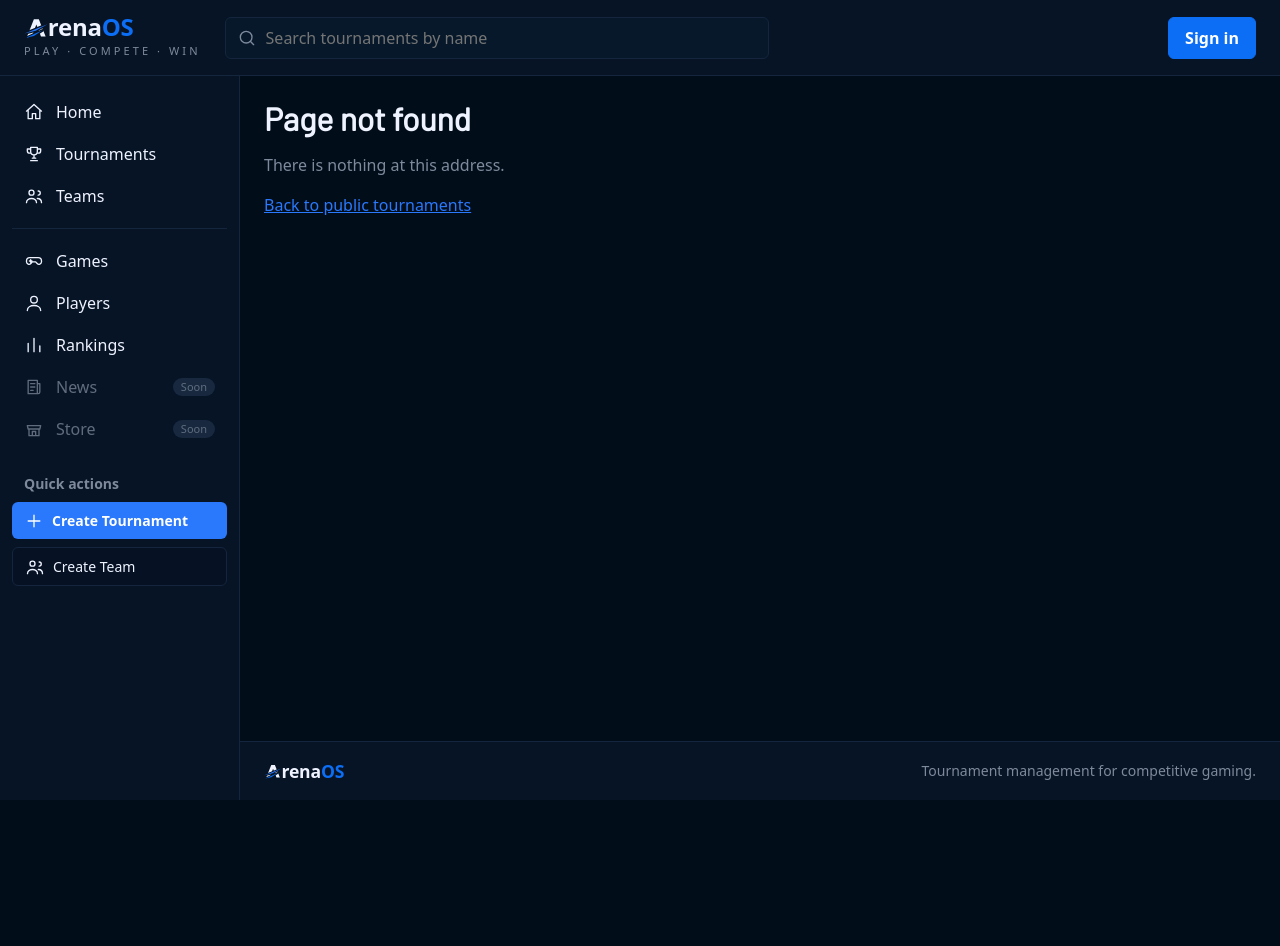
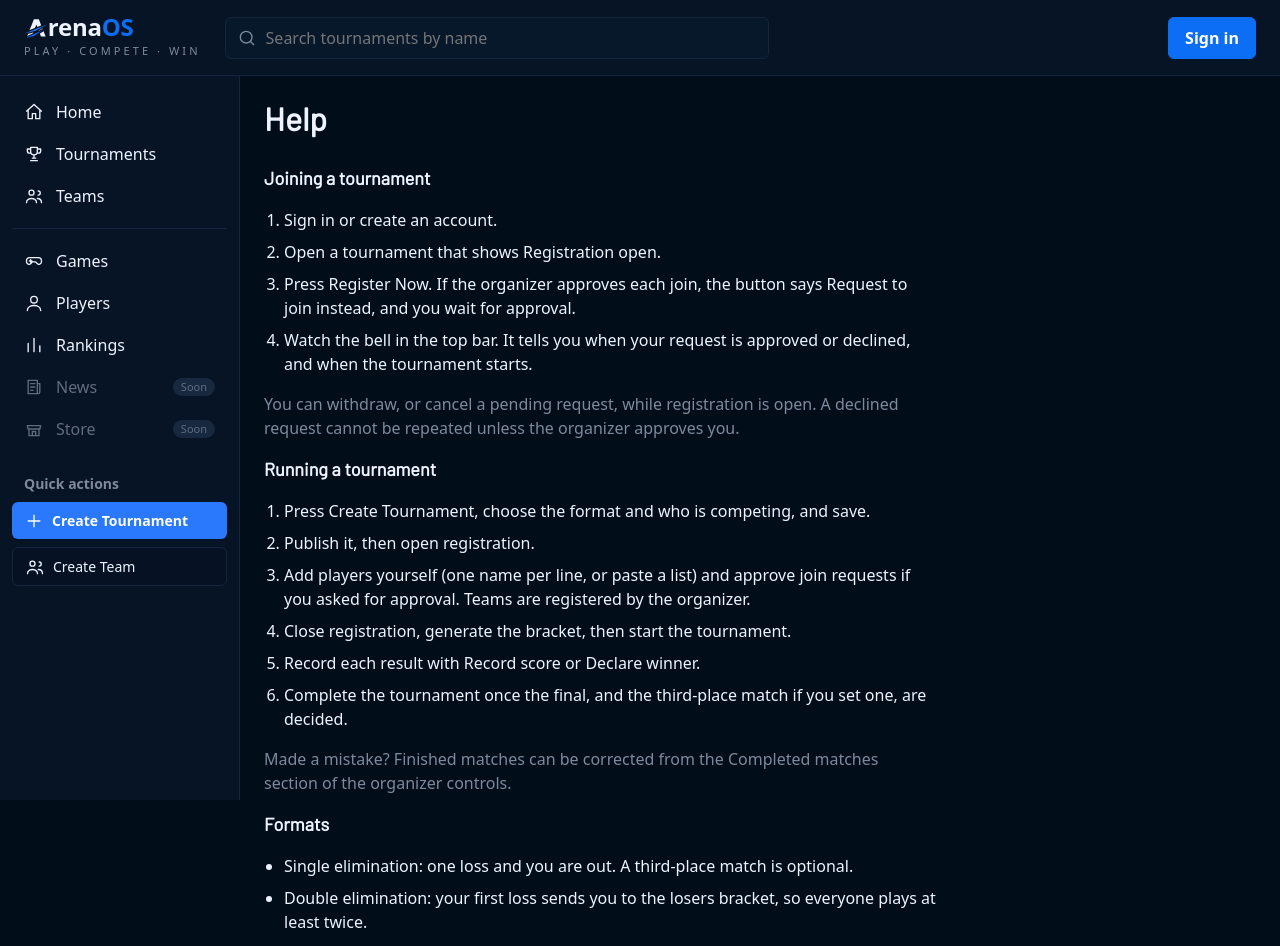
Before and after one commit to Fresco-Haze/ArenaOS, a React (Vite) app in the folder web/: page /help in a window 1280 px wide. Shown: the top 946 px of the page. Before the commit the page ends 800 px from the top, so only its background shows below. Built offline with nearby package versions, Linux system fonts and the light colour scheme.

Commit message:
v0.12: settings (full name, password) and help page

```diff
--- a/web/src/App.tsx
+++ b/web/src/App.tsx
@@ -6,6 +6,8 @@ import RankingsPage from './pages/RankingsPage'
 import GamesPage from './pages/GamesPage'
 import PlayersPage from './pages/PlayersPage'
 import PlayerPage from './pages/PlayerPage'
+import SettingsPage from './pages/SettingsPage'
+import HelpPage from './pages/HelpPage'
 import ProfilePage from './pages/ProfilePage'
 import LoginPage from './pages/LoginPage'
 import TournamentPage from './pages/TournamentPage'
@@ -60,6 +62,15 @@ export default function App() {
           <Route path="/games" element={<GamesPage />} />
           <Route path="/players" element={<PlayersPage />} />
           <Route path="/players/:name" element={<PlayerPage />} />
+          <Route path="/help" element={<HelpPage />} />
+          <Route
+            path="/settings"
+            element={
+              <ProtectedRoute>
+                <SettingsPage />
+              </ProtectedRoute>
+            }
+          />
           <Route
             path="/profile"
             element={
--- a/web/src/auth/AuthProvider.tsx
+++ b/web/src/auth/AuthProvider.tsx
@@ -50,6 +50,14 @@ export function AuthProvider({ children }: { children: ReactNode }) {
     setExpired(false)
   }
 
+  function updateFullName(name: SessionUser['fullName']) {
+    if (!user) return
+    const next = { ...user, fullName: name }
+    const store = localStorage.getItem(USER_KEY) !== null ? localStorage : sessionStorage
+    store.setItem(USER_KEY, JSON.stringify(next))
+    setUser(next)
+  }
+
   async function logout() {
     try {
       await apiVoid('/logout', { method: 'POST' })
@@ -64,7 +72,7 @@ export function AuthProvider({ children }: { children: ReactNode }) {
 
   return (
     <AuthContext.Provider
-      value={{ user, expired, dismissExpired: () => setExpired(false), login, logout }}
+      value={{ user, expired, dismissExpired: () => setExpired(false), login, logout, updateFullName }}
     >
       {children}
     </AuthContext.Provider>
--- a/web/src/auth/context.ts
+++ b/web/src/auth/context.ts
@@ -9,6 +9,7 @@ export type AuthValue = {
   dismissExpired: () => void
   login: (username: string, password: string, remember?: boolean) => Promise<void>
   logout: () => Promise<void>
+  updateFullName: (name: SessionUser['fullName']) => void
 }
 
 export const AuthContext = createContext<AuthValue | null>(null)
--- a/web/src/index.css
+++ b/web/src/index.css
@@ -1339,3 +1339,7 @@ main > .form { max-width: 32rem; }
 
 .player-search { margin: var(--space-3) 0; }
 .player-search input { width: 100%; max-width: 24rem; }
+
+.help-section { margin: var(--space-4) 0; max-width: 42rem; }
+.help-section h2 { margin: 0 0 var(--space-2); }
+.help-section ol, .help-section ul { padding-left: 1.25rem; display: flex; flex-direction: column; gap: var(--space-2); }
--- /dev/null
+++ b/web/src/lib/accountActions.ts
@@ -0,0 +1,15 @@
+import { apiVoid } from '../api'
+
+export function changePassword(currentPassword: string, newPassword: string) {
+  return apiVoid('/me/password', {
+    method: 'POST',
+    body: JSON.stringify({ currentPassword, newPassword }),
+  })
+}
+
+export function saveFullName(fullName: string | null) {
+  return apiVoid('/me/profile', {
+    method: 'PUT',
+    body: JSON.stringify({ fullName }),
+  })
+}
--- /dev/null
+++ b/web/src/pages/HelpPage.tsx
@@ -0,0 +1,67 @@
+import { Link } from 'react-router'
+import PageHeader from '../components/PageHeader'
+
+export default function HelpPage() {
+  return (
+    <>
+      <PageHeader title="Help" />
+
+      <section className="help-section">
+        <h2>Joining a tournament</h2>
+        <ol>
+          <li>Sign in or create an account.</li>
+          <li>Open a tournament that shows Registration open.</li>
+          <li>
+            Press Register Now. If the organizer approves each join, the button says Request to join
+            instead, and you wait for approval.
+          </li>
+          <li>
+            Watch the bell in the top bar. It tells you when your request is approved or declined, and
+            when the tournament starts.
+          </li>
+        </ol>
+        <p className="muted">
+          You can withdraw, or cancel a pending request, while registration is open. A declined request
+          cannot be repeated unless the organizer approves you.
+        </p>
+      </section>
+
+      <section className="help-section">
+        <h2>Running a tournament</h2>
+        <ol>
+          <li>Press Create Tournament, choose the format and who is competing, and save.</li>
+          <li>Publish it, then open registration.</li>
+          <li>
+            Add players yourself (one name per line, or paste a list) and approve join requests if you
+            asked for approval. Teams are registered by the organizer.
+          </li>
+          <li>Close registration, generate the bracket, then start the tournament.</li>
+          <li>Record each result with Record score or Declare winner.</li>
+          <li>Complete the tournament once the final, and the third-place match if you set one, are decided.</li>
+        </ol>
+        <p className="muted">
+          Made a mistake? Finished matches can be corrected from the Completed matches section of the
+          organizer controls.
+        </p>
+      </section>
+
+      <section className="help-section">
+        <h2>Formats</h2>
+        <ul>
+          <li>Single elimination: one loss and you are out. A third-place match is optional.</li>
+          <li>Double elimination: your first loss sends you to the losers bracket, so everyone plays at least twice.</li>
+          <li>Round robin: everyone plays everyone once. A win is 3 points and a draw is 1.</li>
+        </ul>
+      </section>
+
+      <section className="help-section">
+        <h2>Rankings and players</h2>
+        <p>
+          The <Link to="/rankings">Rankings</Link> and <Link to="/players">Players</Link> pages rank
+          players by titles won, then match wins. Only public tournaments count. Player names are matched
+          exactly, so Alice and alice are different players.
+        </p>
+      </section>
+    </>
+  )
+}
--- a/web/src/pages/ProfilePage.tsx
+++ b/web/src/pages/ProfilePage.tsx
@@ -9,6 +9,8 @@ const PATHS = {
   list: 'M5 4h14v16H5zM9 9h6M9 13h6M9 17h3',
   teams: 'M9 11a3 3 0 1 0 0-6 3 3 0 0 0 0 6zM3 20c0-3 3-5 6-5s6 2 6 5M17 11a2.5 2.5 0 1 0 0-6M16 15c3 0 5 2 5 5',
   logout: 'M10 4H5v16h5M15 8l4 4-4 4M19 12H9',
+  settings: 'M4 7h9M17 7h3M4 17h3M11 17h9M15 4v6M9 14v6',
+  help: 'M12 21a9 9 0 1 0 0-18 9 9 0 0 0 0 18zM9.5 9.5a2.5 2.5 0 1 1 3.5 2.3c-.6.3-1 .9-1 1.5M12 17h.01',
 } as const
 
 function Icon({ name }: { name: keyof typeof PATHS }) {
@@ -91,6 +93,20 @@ export default function ProfilePage() {
           </Link>
         </li>
         <li>
+          <Link to="/settings" className="menu-row">
+            <Icon name="settings" />
+            <span>Settings</span>
+            <span className="menu-chevron" aria-hidden="true">&rsaquo;</span>
+          </Link>
+        </li>
+        <li>
+          <Link to="/help" className="menu-row">
+            <Icon name="help" />
+            <span>Help</span>
+            <span className="menu-chevron" aria-hidden="true">&rsaquo;</span>
+          </Link>
+        </li>
+        <li>
           <button type="button" className="menu-row" onClick={() => void onLogout()}>
             <Icon name="logout" />
             <span>Log Out</span>
--- /dev/null
+++ b/web/src/pages/SettingsPage.tsx
@@ -0,0 +1,113 @@
+import { useState } from 'react'
+import type { FormEvent } from 'react'
+import { ApiError } from '../api'
+import { useAuth } from '../auth/context'
+import type { SessionUser } from '../auth/context'
+import { changePassword, saveFullName } from '../lib/accountActions'
+import PageHeader from '../components/PageHeader'
+
+function NameForm() {
+  const { user, updateFullName } = useAuth()
+  const [name, setName] = useState(user?.fullName ?? '')
+  const [busy, setBusy] = useState(false)
+  const [error, setError] = useState<string | null>(null)
+  const [saved, setSaved] = useState(false)
+
+  async function onSubmit(e: FormEvent) {
+    e.preventDefault()
+    setError(null)
+    setSaved(false)
+    setBusy(true)
+    const trimmed = name.trim()
+    try {
+      await saveFullName(trimmed === '' ? null : trimmed)
+      updateFullName((trimmed === '' ? null : trimmed) as SessionUser['fullName'])
+      setName(trimmed)
+      setSaved(true)
+    } catch (err) {
+      setError(err instanceof ApiError ? err.message : 'Could not reach the server')
+    } finally {
+      setBusy(false)
+    }
+  }
+
+  return (
+    <form onSubmit={onSubmit} className="form">
+      <h2 className="form-section-title">Profile</h2>
+      <label>
+        Full name
+        <input value={name} onChange={(e) => setName(e.target.value)} maxLength={60} autoComplete="name" />
+      </label>
+      <p className="muted">Shown on your profile. Leave it empty to show your username instead.</p>
+      {error && <p role="alert" className="form-error">{error}</p>}
+      {saved && <p role="status">Saved.</p>}
+      <button type="submit" className="btn-primary" disabled={busy}>{busy ? 'Saving' : 'Save name'}</button>
+    </form>
+  )
+}
+
+function PasswordForm() {
+  const [current, setCurrent] = useState('')
+  const [next, setNext] = useState('')
+  const [confirm, setConfirm] = useState('')
+  const [busy, setBusy] = useState(false)
+  const [error, setError] = useState<string | null>(null)
+  const [done, setDone] = useState(false)
+
+  async function onSubmit(e: FormEvent) {
+    e.preventDefault()
+    setError(null)
+    setDone(false)
+    if (next.length < 8) {
+      setError('New password must be at least 8 characters')
+      return
+    }
+    if (next !== confirm) {
+      setError('The new passwords do not match')
+      return
+    }
+    setBusy(true)
+    try {
+      await changePassword(current, next)
+      setCurrent('')
+      setNext('')
+      setConfirm('')
+      setDone(true)
+    } catch (err) {
+      setError(err instanceof ApiError ? err.message : 'Could not reach the server')
+    } finally {
+      setBusy(false)
+    }
+  }
+
+  return (
+    <form onSubmit={onSubmit} className="form">
+      <h2 className="form-section-title">Password</h2>
+      <label>
+        Current password
+        <input type="password" value={current} onChange={(e) => setCurrent(e.target.value)} autoComplete="current-password" required />
+      </label>
+      <label>
+        New password
+        <input type="password" value={next} onChange={(e) => setNext(e.target.value)} autoComplete="new-password" required />
+      </label>
+      <label>
+        Confirm new password
+        <input type="password" value={confirm} onChange={(e) => setConfirm(e.target.value)} autoComplete="new-password" required />
+      </label>
+      {error && <p role="alert" className="form-error">{error}</p>}
+      {done && <p role="status">Password changed. Your other devices were signed out.</p>}
+      <button type="submit" className="btn-primary" disabled={busy}>{busy ? 'Saving' : 'Change password'}</button>
+    </form>
+  )
+}
+
+export default function SettingsPage() {
+  return (
+    <>
+      <PageHeader title="Settings" />
+      <NameForm />
+      <PasswordForm />
+    </>
+  )
+}
```
Also changed, not shown: 1 other file (tests, documents, lock files or other folders).
